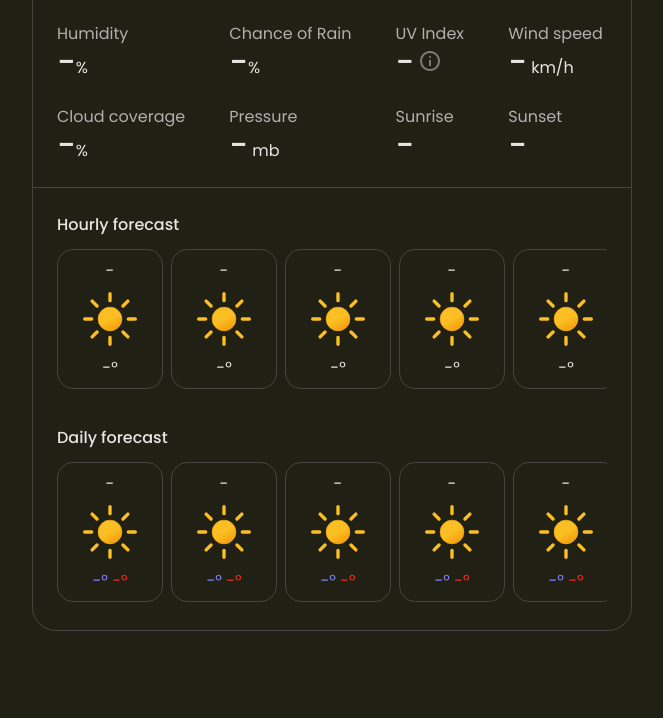
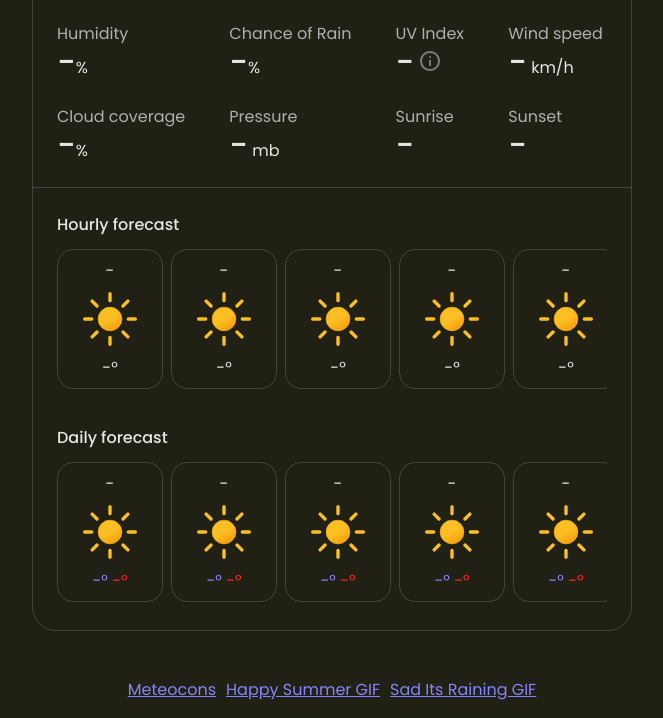
Before and after one commit to mhndckngyn/odin-weather-app, a website built with webpack: page src/template.html in a window 1280 px wide. Shown: the part 350-1068 px from the top of the page, without its empty margins (308-971 px from the left). Before the commit the page ends 1019 px from the top, so only its background shows below. Built offline with nearby package versions, Linux system fonts and the light colour scheme; no server answers.

Commit message:
Add credits

```diff
--- a/src/styles.css
+++ b/src/styles.css
@@ -28,12 +28,33 @@
   --font: #e8e6e3;
 }
 
+html, body {
+  height: 100%;
+}
+
 body {
-  display: grid;
-  justify-items: center;
+  display: flex;
+  flex-direction: column;
+  align-items: center;
   color: var(--font);
   background-color: var(--page-bg);
   font-family: "Poppins";
+}
+
+main {
+  flex-grow: 1;
+  display: flex;
+  flex-direction: column;
+  align-items: center;
+}
+
+footer {
+  display: flex;
+  gap: 10px;
+
+  a {
+    color: #8585ff;
+  }
 }
 
 button:hover {
--- a/src/template.html
+++ b/src/template.html
@@ -1,4 +1,3 @@
-<!-- change watchFiles & template in webpack config -->
 <!doctype html>
 <html lang="en">
   <head>
@@ -7,6 +6,7 @@
     <title>Odin Weather</title>
   </head>
   <body>
+    <main>
       <div id="nav">
         <div id="search-bar">
           <input type="search" placeholder="Search by location name..." />
@@ -107,5 +107,11 @@
           </div>
         </div>
       </div>
+    </main>
+    <footer>
+      <p><a href="https://bas.dev/work/meteocons">Meteocons</a></p>
+      <p><a href="https://giphy.com/gifs/face-sun-sunface-1saSm4PGdEAeNc1IRO">Happy Summer GIF</a></p>
+      <p><a href="https://giphy.com/gifs/loop-cartoon-rain-EP0jHSIAOQxK7omlea">Sad Its Raining GIF</a></p>
+    </footer>
   </body>
 </html>
```
Also changed, not shown: src/index.js (+7 -1 lines), 2 other files. Lines whose indentation alone changed are shown as unchanged.
